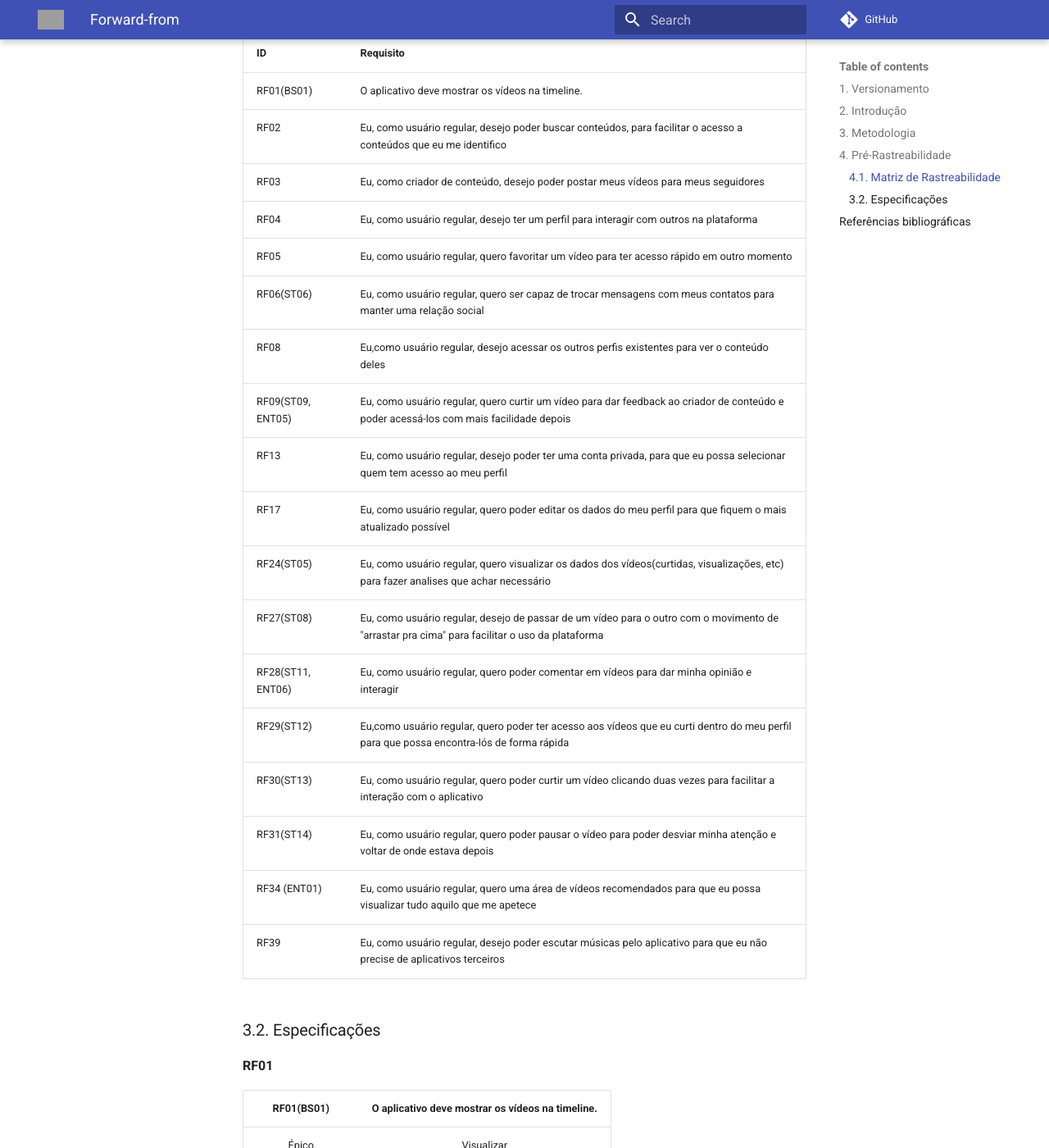
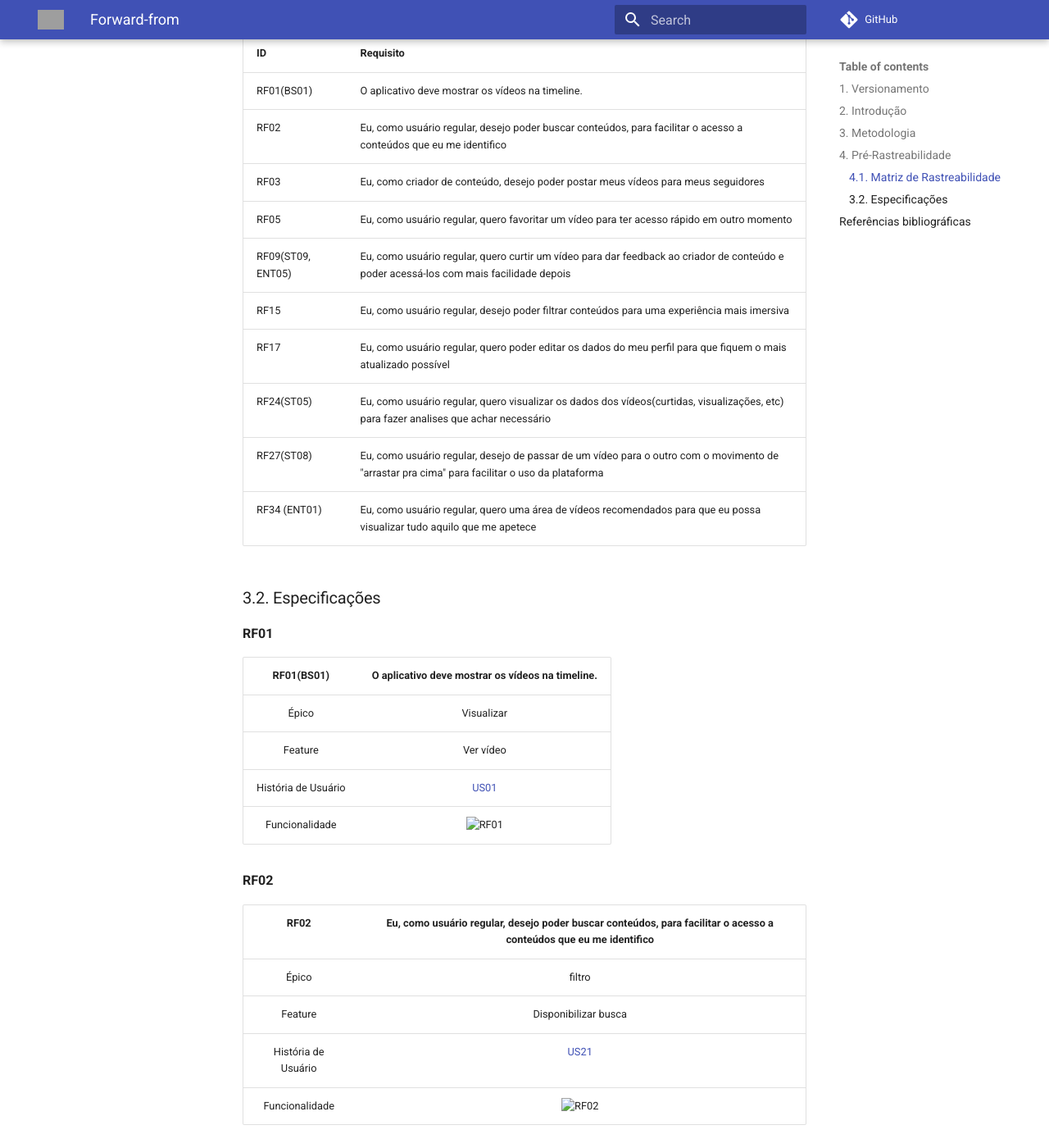
Before and after one commit to Requisitos-de-Software/2022.1-TikTok, an MkDocs documentation site: the page built from docs/posrastreabilidade/forward-from.md, in a window 1280 px wide and 1400 px high, scrolled down 1290 px. Shown: the whole window at 82% size. Built offline with MkDocs 1.6.1 and Material for MkDocs 9.7.7, drawn with Linux system fonts in a browser that asks for light colours; comment, search, counter and statistics services are not loaded; grey boxes are pictures that could not be loaded.

Commit message:
#63 - atualização requisitos

```diff
--- a/docs/posrastreabilidade/forward-from.md
+++ b/docs/posrastreabilidade/forward-from.md
@@ -43,21 +43,13 @@
 | RF01(BS01)  | O aplicativo deve mostrar os vídeos na timeline.
 | RF02| Eu, como usuário regular, desejo poder buscar conteúdos, para facilitar o acesso a conteúdos que eu me identifico
 | RF03| Eu, como criador de conteúdo, desejo poder postar meus vídeos para meus seguidores
-| RF04| Eu, como usuário regular, desejo ter um perfil para interagir com outros na plataforma
 | RF05| Eu, como usuário regular, quero favoritar um vídeo para ter acesso rápido em outro momento
-| RF06(ST06)| Eu, como usuário regular, quero ser capaz de trocar mensagens com meus contatos para manter uma relação social
-| RF08| Eu,como usuário regular, desejo acessar os outros perfis existentes para ver o conteúdo deles
 | RF09(ST09, ENT05)| Eu, como usuário regular, quero curtir um vídeo para dar feedback ao criador de conteúdo e poder acessá-los com mais facilidade depois
-| RF13 | Eu, como usuário regular, desejo poder ter uma conta privada, para que eu possa selecionar quem tem acesso ao meu perfil
+| RF15 | Eu, como usuário regular, desejo poder filtrar conteúdos para uma experiência mais imersiva
 | RF17| Eu, como usuário regular, quero poder editar os dados do meu perfil para que fiquem o mais atualizado possível
 | RF24(ST05)| Eu, como usuário regular, quero visualizar os dados dos vídeos(curtidas, visualizações, etc) para fazer analises que achar necessário
 | RF27(ST08)| Eu, como usuário regular, desejo de passar de um vídeo para o outro com o movimento de "arrastar pra cima" para facilitar o uso da plataforma
-| RF28(ST11, ENT06)| Eu, como usuário regular, quero poder comentar em vídeos para dar minha opinião e interagir
-| RF29(ST12)|Eu,como usuário regular, quero poder ter acesso aos vídeos que eu curti dentro do meu perfil para que possa encontra-lós de forma rápida
-| RF30(ST13)| Eu, como usuário regular, quero poder curtir um vídeo clicando duas vezes para facilitar a interação com o aplicativo
-| RF31(ST14)|Eu, como usuário regular, quero poder pausar o vídeo para poder desviar minha atenção e voltar de onde estava depois
 | RF34 (ENT01) | Eu, como usuário regular, quero uma área de vídeos recomendados para que eu possa visualizar tudo aquilo que me apetece
-| RF39| Eu, como usuário regular, desejo poder escutar músicas pelo aplicativo para que eu não precise de aplicativos terceiros
 
 
 
```
